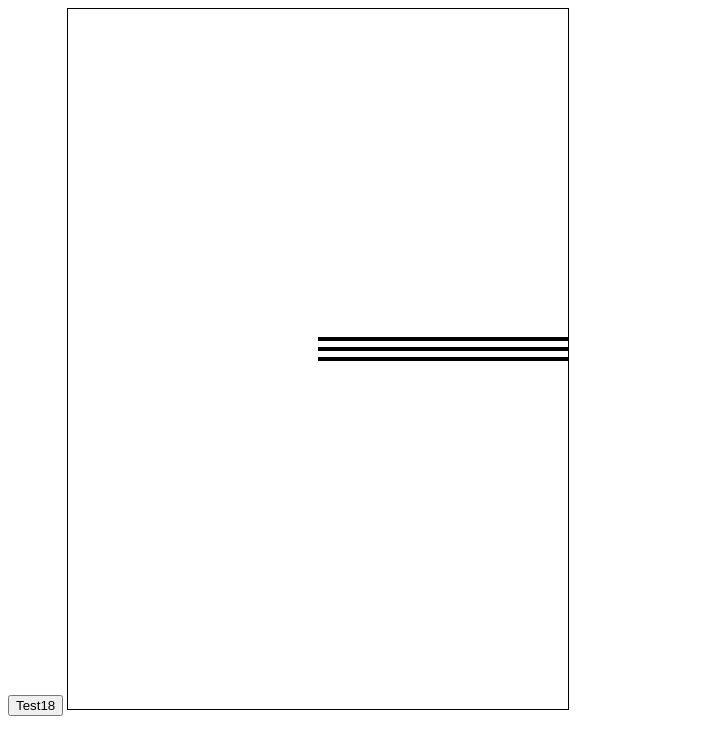
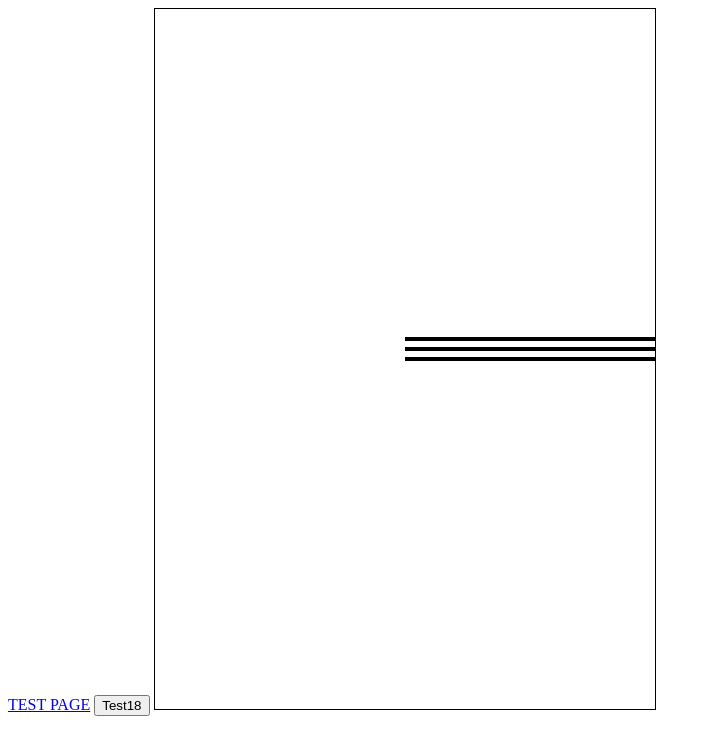
Before and after one commit to marian8090/attitude_indicator, a plain HTML site: page index.html in a window 1280 px wide. Shown: the whole page, without its empty margins (0-711 px from the left). Drawn offline with Linux system fonts and the light colour scheme.

Commit message:
test page

```diff
--- a/index.html
+++ b/index.html
@@ -14,6 +14,8 @@
 
 
 <body>
+
+  <a href="test.html">TEST PAGE</a>
 
   <button onclick='requestOrientationPermission();'>Test18</button>  <!-- Button fuer request persmission fuer Beschleunigungsdaten -->
 
```
Also changed, not shown: test.html (added, +1 -0 lines).
